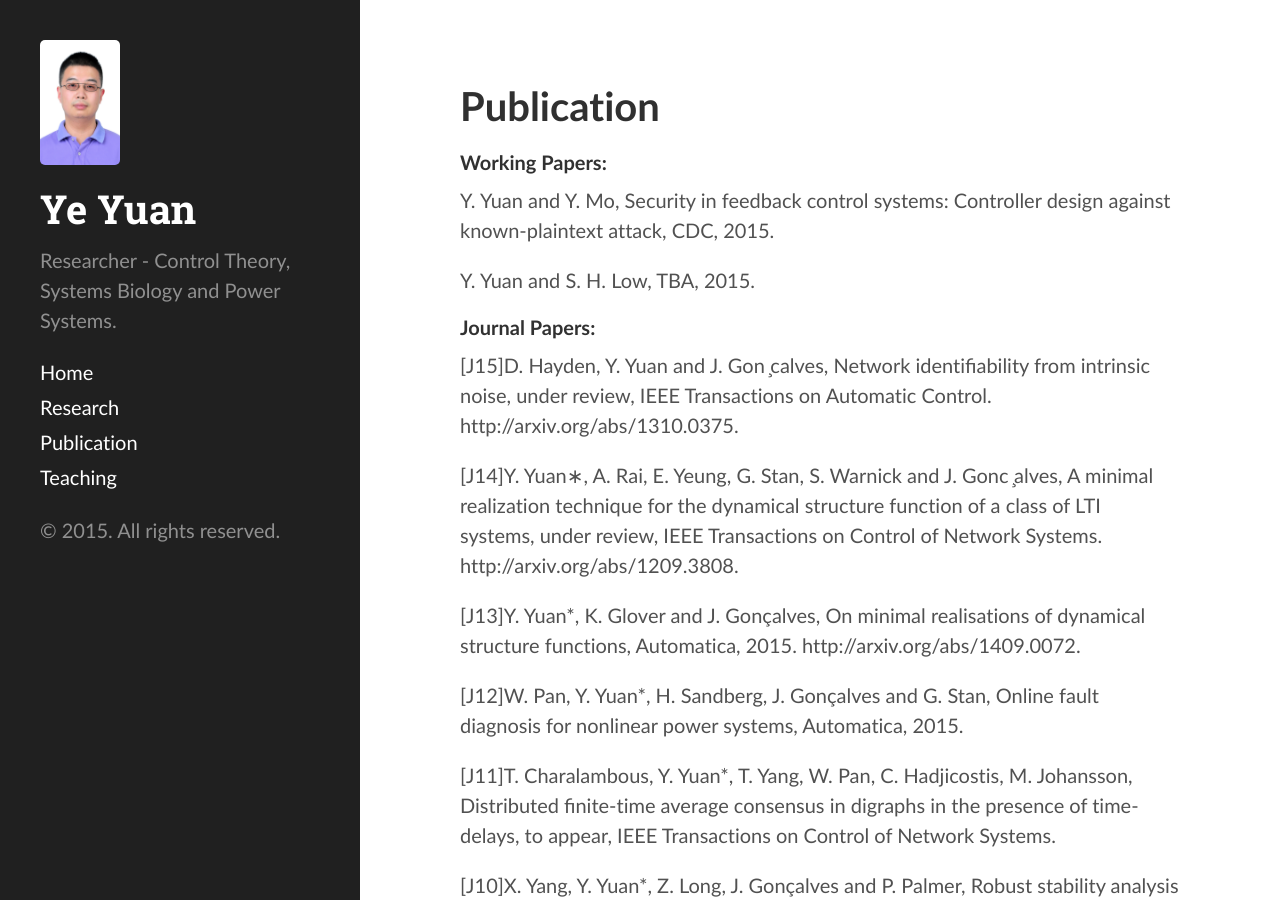
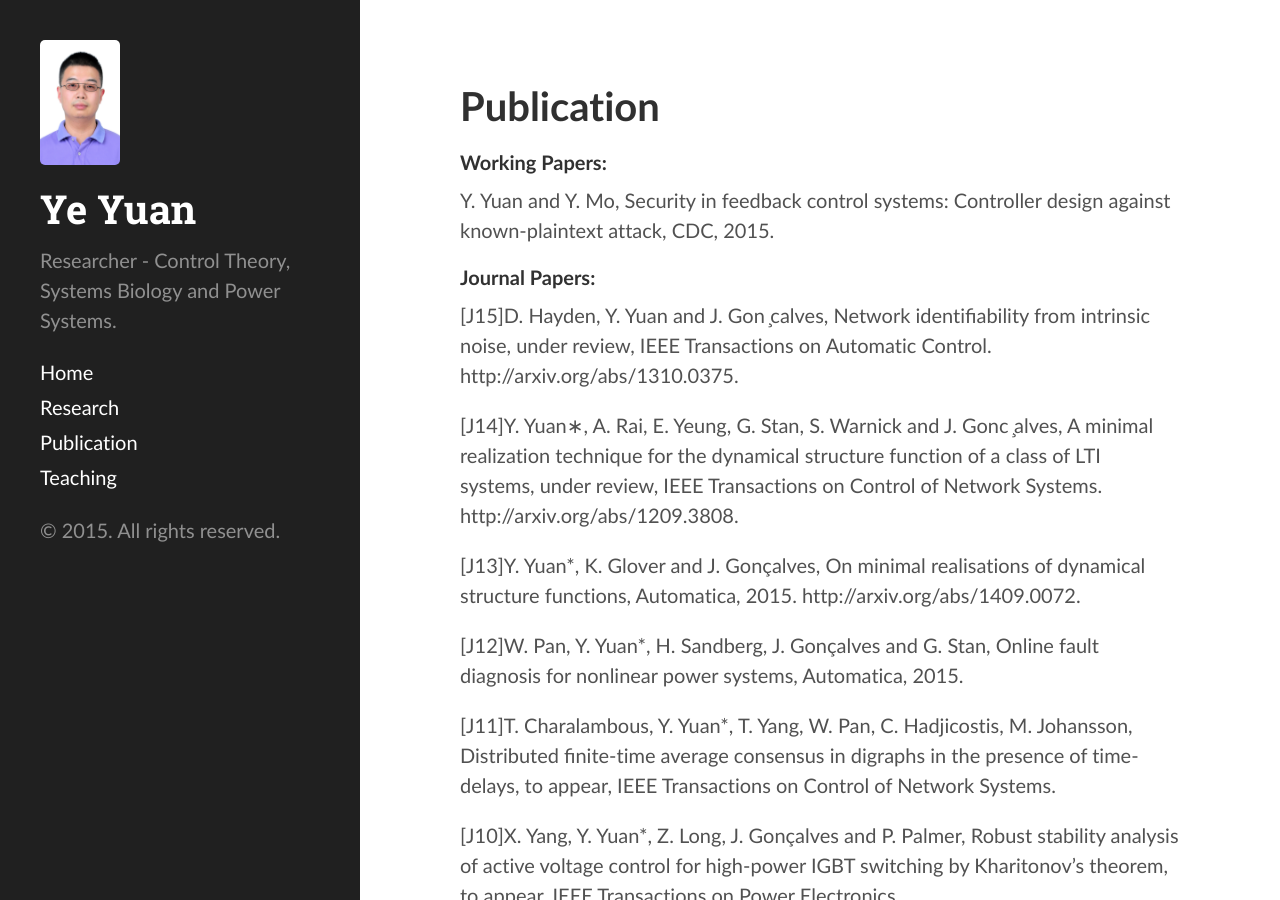
Before and after one commit to yy311/yy311.github.io, a Jekyll site: the page built from publication.md, in a window 1280 px wide and 900 px high. Built offline with Jekyll 4.4.1, drawn with Linux system fonts in a browser that asks for light colours.

Commit message:
Update publication.md

```diff
--- a/publication.md
+++ b/publication.md
@@ -6,7 +6,7 @@ title: Publication
 ####Working Papers:
 Y. Yuan and Y. Mo, Security in feedback control systems: Controller design against known-plaintext attack, CDC, 2015.
 
-Y. Yuan and S. H. Low, TBA, 2015.
+<!--Y. Yuan and S. H. Low, TBA, 2015. -->
 
 
 ####Journal Papers:
```
